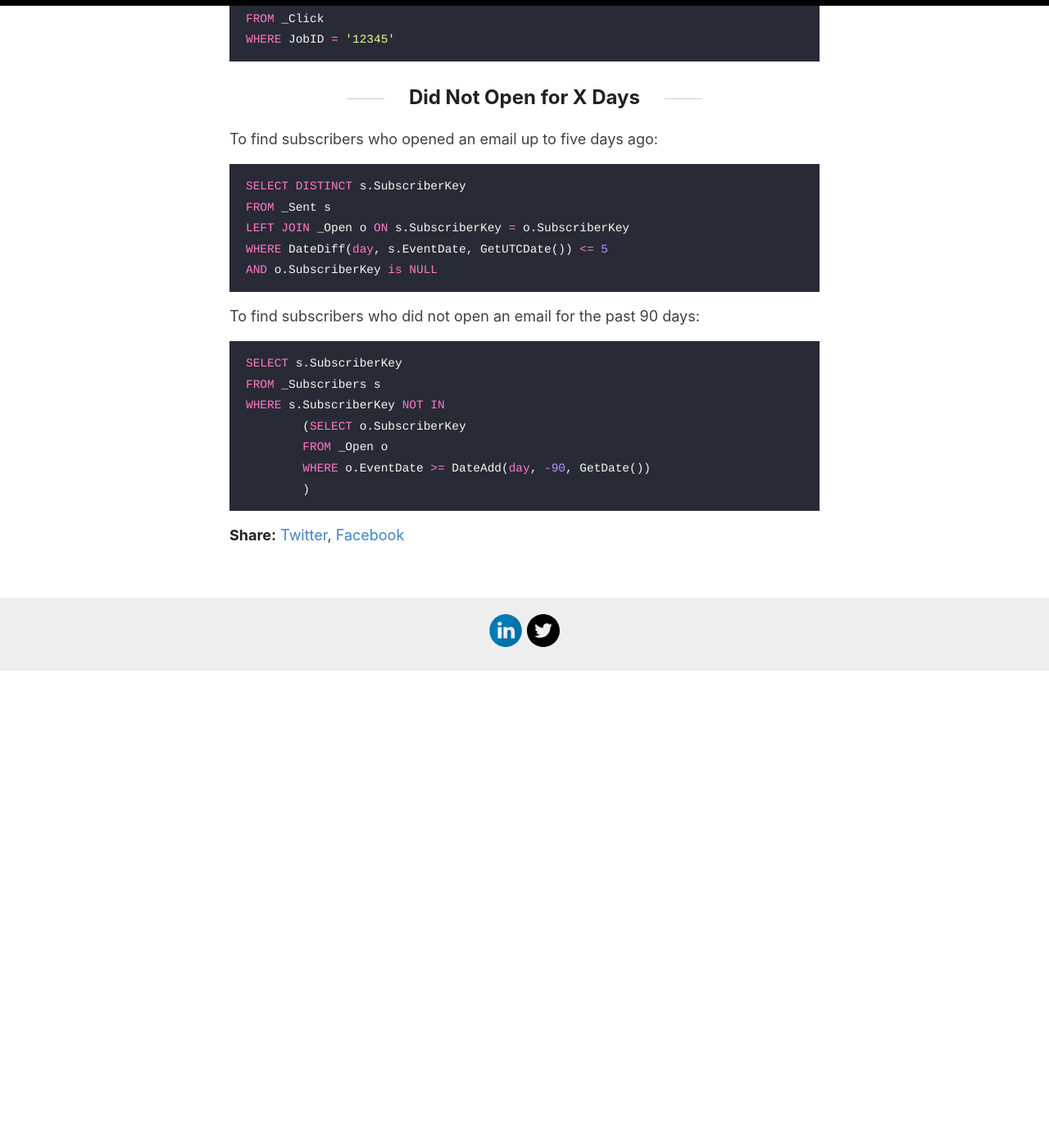
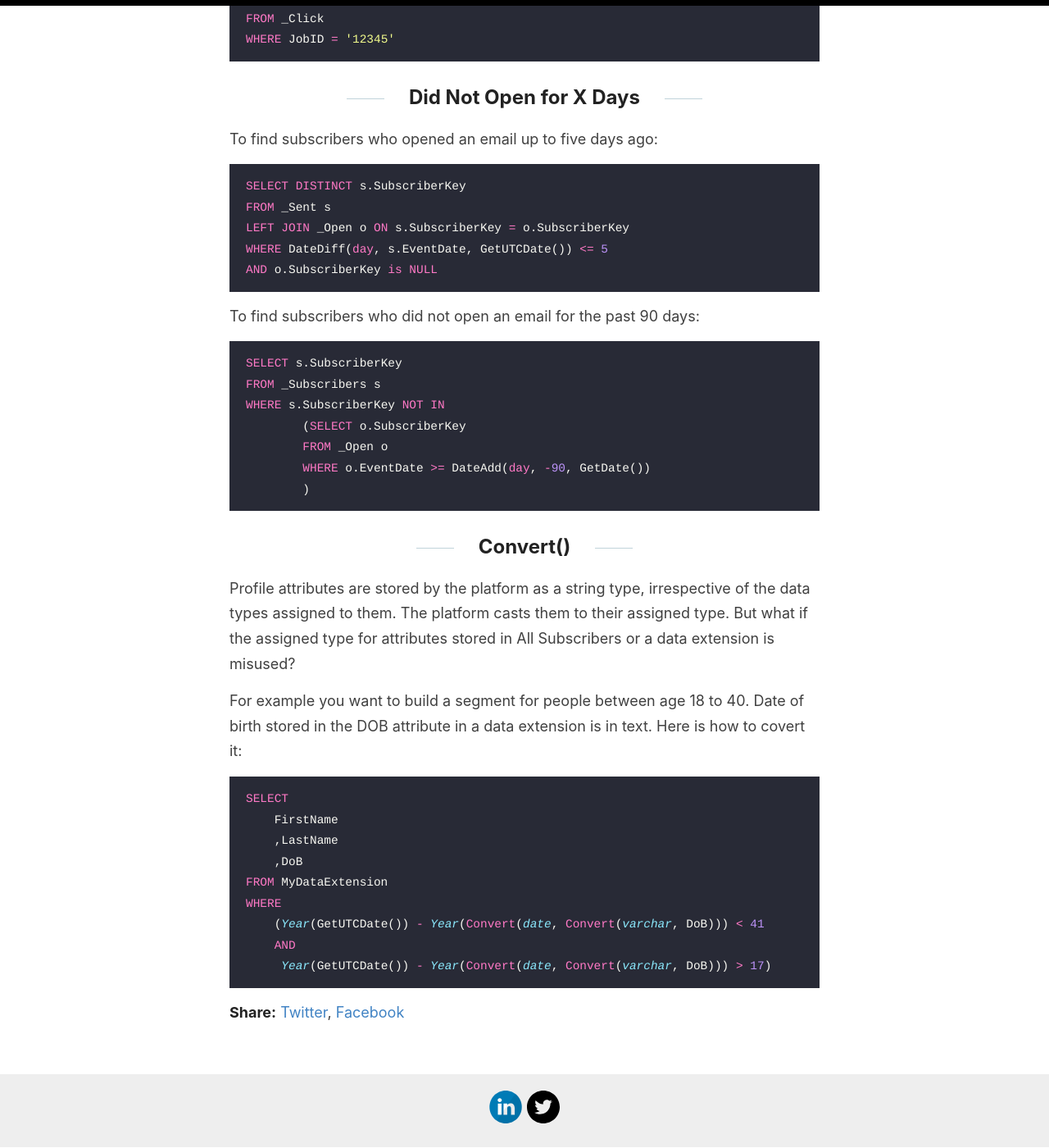
Before and after one commit to karolcholewa/blog, a Jekyll site: the page built from _posts/2021-02-02-sql-cookbook.md, in a window 1280 px wide and 1400 px high, scrolled down 1598 px. Shown: the whole window at 82% size. Built offline with Jekyll 4.4.1, drawn with Linux system fonts in a browser that asks for light colours; before the commit the page ends 2416 px from its top, so only the background shows below that; some of the changed text lies outside the part shown.

Commit message:
post updated

````diff
--- a/_posts/2021-02-02-sql-cookbook.md
+++ b/_posts/2021-02-02-sql-cookbook.md
@@ -6,19 +6,19 @@ categories: SQL
 
 This is a collection of quick recipies for SQL reports or data digging. This post is incremental not to create short posts for quick SQL queries and tips.
 
-## PATINDEX and LEFT
+## PatIndex() and Left()
 The PATINDEX function returns a position of a pattern in a string. However, in conjunction with other string functions, such as LEFT it allows you to further extract string patters from a whole.
 
 For example, a client ID and client email linked by a dash form a subscriberkey like so: 1234567890-client@example.com. To retrieve a client ID from the SubscriberKey do like so:
 
 ```sql
 SELECT
-    LEFT(SubscriberKey, PATINDEX('%-%', SubscriberKey) -1) AS ClientID
+    Left(SubscriberKey, PatIndex('%-%', SubscriberKey) -1) AS ClientID
 FROM
     _Subscribers
 ```
 
-## CONCAT
+## Concat()
 To revert the scenario with PATINDEX here is how to combine both ClientID and ClientEmail in order to generate the proper SubscriberKey and exclude any misused SubscriberKeys from a query:
 
 ```sql
@@ -67,3 +67,20 @@ WHERE s.SubscriberKey NOT IN
         WHERE o.EventDate >= DateAdd(day, -90, GetDate())
         )
 ```
+
+## Convert()
+Profile attributes are stored by the platform as a string type, irrespective of the data types assigned to them. The platform casts them to their assigned type. But what if the assigned type for attributes stored in All Subscribers or a data extension is misused?
+
+For example you want to build a segment for people between age 18 to 40. Date of birth stored in the DOB attribute in a data extension is in text. Here is how to covert it:
+
+```sql
+SELECT
+    FirstName
+    ,LastName
+    ,DoB
+FROM MyDataExtension
+WHERE
+    (Year(GetUTCDate()) - Year(Convert(date, Convert(varchar, DoB))) < 41
+    AND
+     Year(GetUTCDate()) - Year(Convert(date, Convert(varchar, DoB))) > 17)
+```
````
